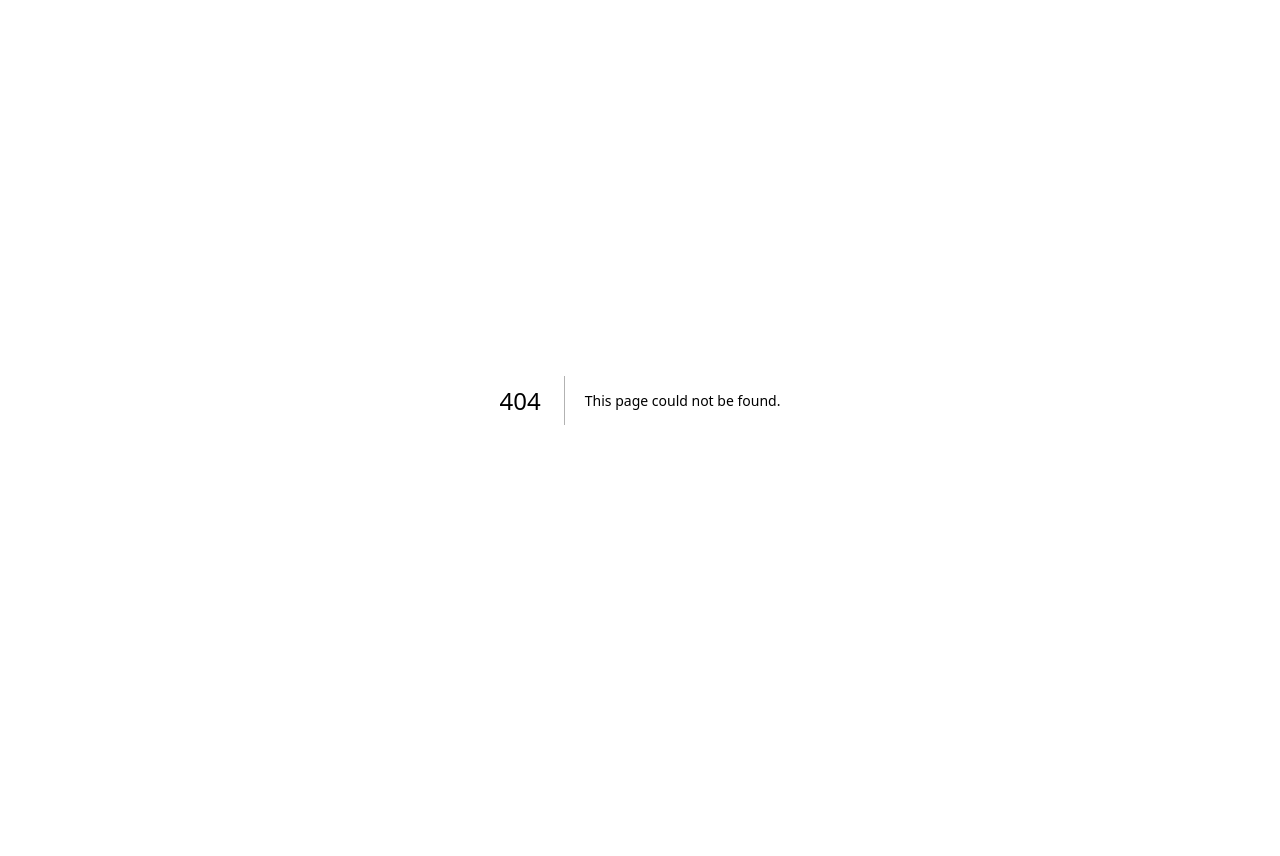
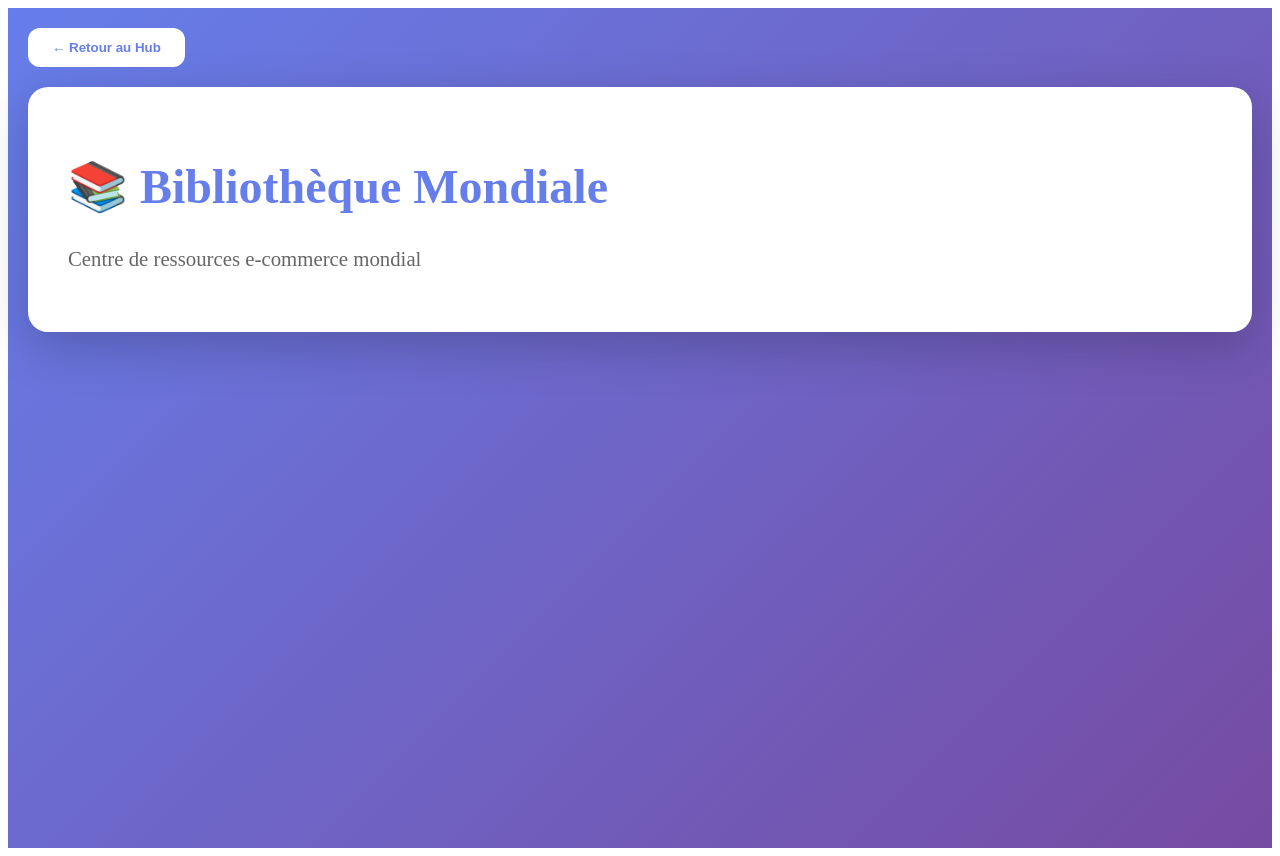
Before and after one commit to Reussitess30/reussitess-global-nexus, a Next.js app: page /bibliotheque in a window 1280 px wide. Before the commit this address had no page. Before the commit the page ends 800 px from the top, so only its background shows below. Built offline with nearby package versions, Linux system fonts and the light colour scheme.

Commit message:
Add: Clean bibliotheque pages without SocialBar

```diff
--- /dev/null
+++ b/pages/bibliotheque/index.js
@@ -0,0 +1,34 @@
+import Head from 'next/head';
+import { useRouter } from 'next/router';
+
+export default function Bibliotheque() {
+    const router = useRouter();
+
+    return (<>
+        <Head>
+            <title>📚 Bibliothèque Mondiale - Reussitess®</title>
+        </Head>
+
+        <div style={{ minHeight: '100vh', background: 'linear-gradient(135deg, #667eea 0%, #764ba2 100%)', padding: '20px' }}>
+            <div style={{ maxWidth: '1400px', margin: '0 auto' }}>
+
+                <button onClick={() => router.push('/')} style={{
+                    padding: '12px 24px',
+                    background: 'white',
+                    color: '#667eea',
+                    border: 'none',
+                    borderRadius: '12px',
+                    cursor: 'pointer',
+                    marginBottom: '20px',
+                    fontWeight: 'bold'
+                }}>← Retour au Hub</button>
+
+                <div style={{ background: 'white', padding: '40px', borderRadius: '20px', boxShadow: '0 15px 50px rgba(0,0,0,0.2)' }}>
+                    <h1 style={{ fontSize: '3em', color: '#667eea' }}>📚 Bibliothèque Mondiale</h1>
+                    <p style={{ fontSize: '1.3em', color: '#666' }}>Centre de ressources e-commerce mondial</p>
+                </div>
+
+            </div>
+        </div>
+    </>);
+}
```
Also changed, not shown: pages/bibliotheque/glossaire.js (added, +34 -0 lines).
